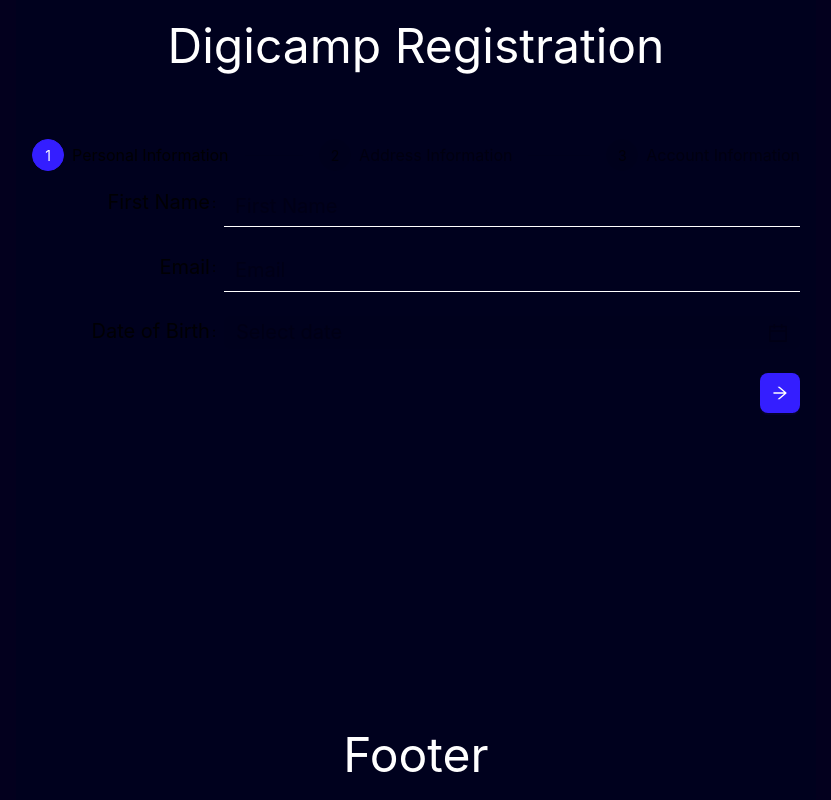
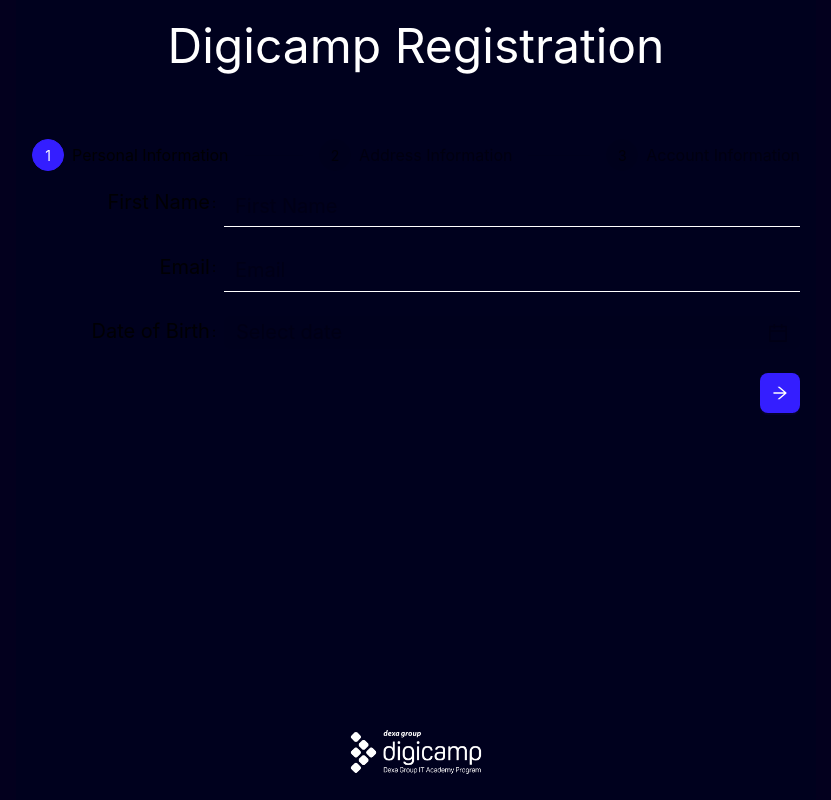
Before and after one commit to ayaayawae-dxg/revou-mini-project-3-bona, a React (Create React App) app: page / in a window 1280 px wide. Shown: the whole page, without its empty margins (224-1055 px from the left). Built offline with nearby package versions, Linux system fonts and the light colour scheme.

Commit message:
add digicamp logo in footer

```diff
--- a/src/components/Footer/index.tsx
+++ b/src/components/Footer/index.tsx
@@ -1,4 +1,5 @@
-import { Layout } from "antd";
+import { Image, Layout } from "antd";
+import DigicampLogo from "assets/digicamp-logo-white.png"
 
 const { Footer: CustomFooter } = Layout;
 
@@ -7,15 +8,15 @@
     <CustomFooter
       style={{
         textAlign: "center",
-        color: "#fff",
         backgroundColor: "#00011e",
-        height: "auto",
-        fontSize: "3rem",
-        lineHeight: "normal",
+        height: "6rem",
         padding: "1rem 1rem"
       }}
     >
-      Footer
+      <Image
+        height={"100%"}
+        src={DigicampLogo}
+      />
     </CustomFooter>
   );
 };
```
